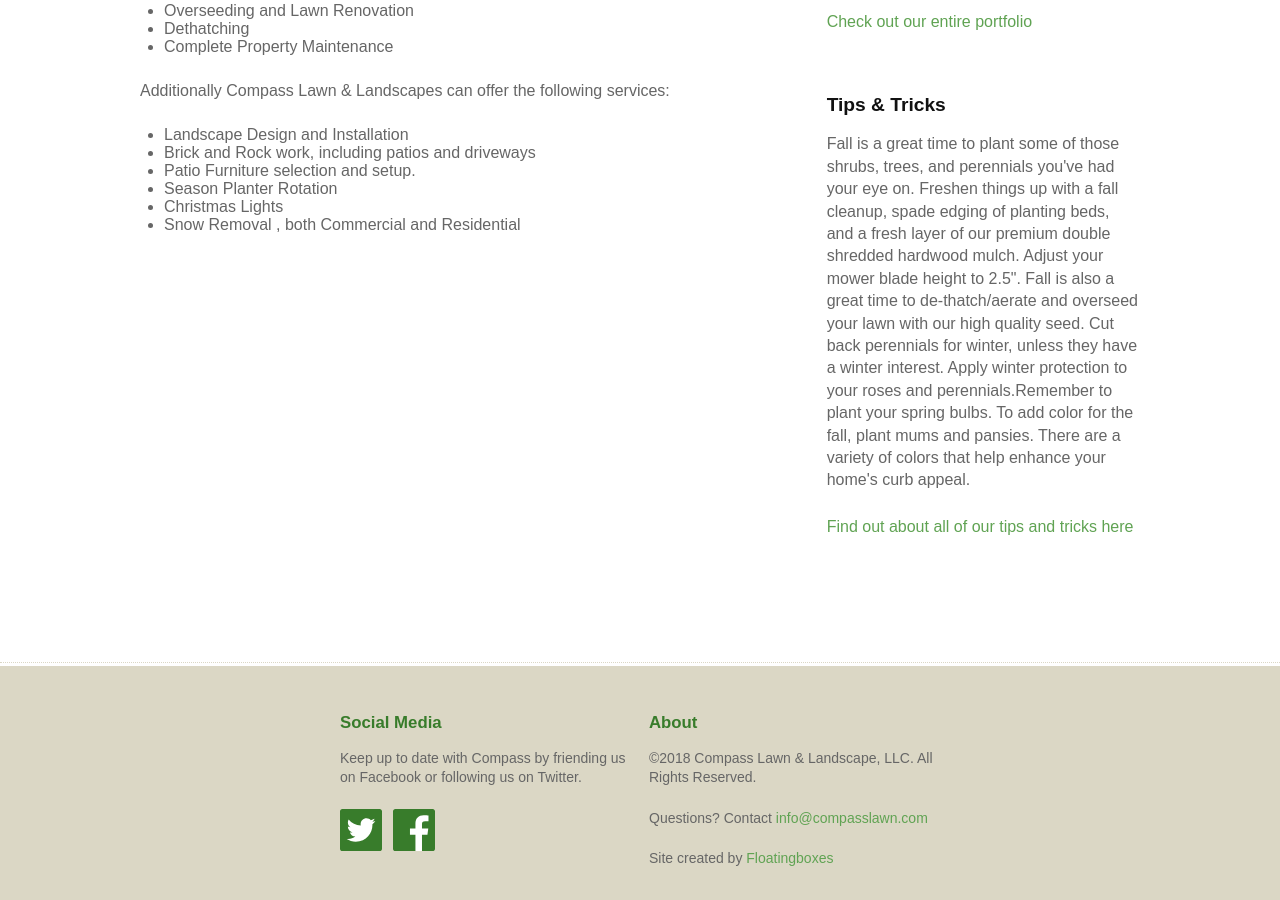
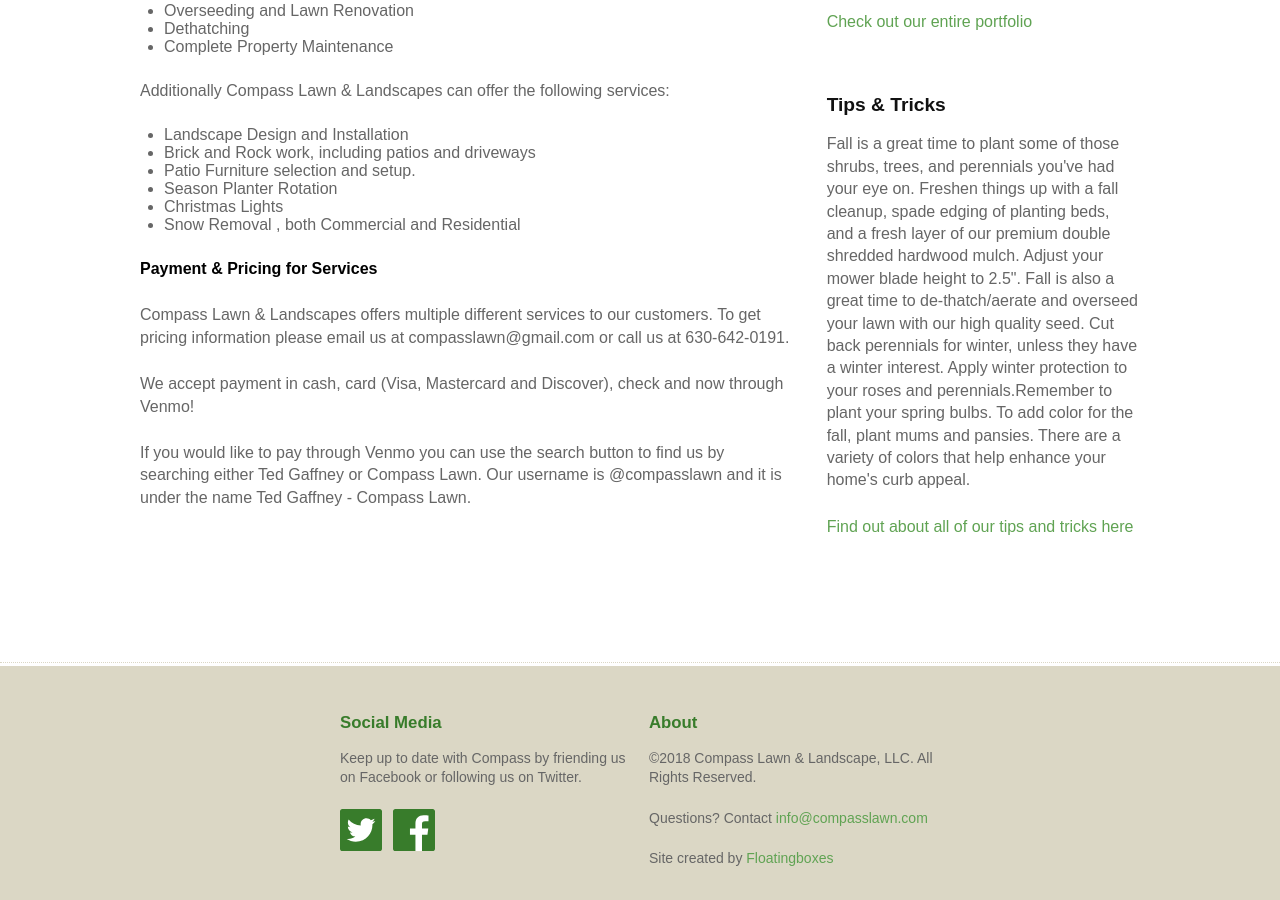
Before and after one commit to floatingboxes/compass, a Jekyll site: the page built from services.md, in a window 1280 px wide and 900 px high, scrolled down 604 px. Built offline with Jekyll 4.4.1, drawn with Linux system fonts in a browser that asks for light colours; nearby versions of some CDN libraries.

Commit message:
Update from Forestry.io Lindsey Gaffney updated services.md

```diff
--- a/services.md
+++ b/services.md
@@ -32,3 +32,11 @@ Additionally Compass Lawn & Landscapes can offer the following services:
 * Season Planter Rotation
 * Christmas Lights
 * Snow Removal , both Commercial and Residential
+
+**Payment & Pricing for Services**
+
+Compass Lawn & Landscapes offers multiple different services to our customers. To get pricing information please email us at compasslawn@gmail.com or call us at 630-642-0191.
+
+We accept payment in cash, card (Visa, Mastercard and Discover), check and now through Venmo!
+
+If you would like to pay through Venmo you can use the search button to find us by searching either Ted Gaffney or Compass Lawn. Our username is @compasslawn and it is under the name Ted Gaffney - Compass Lawn.
```
